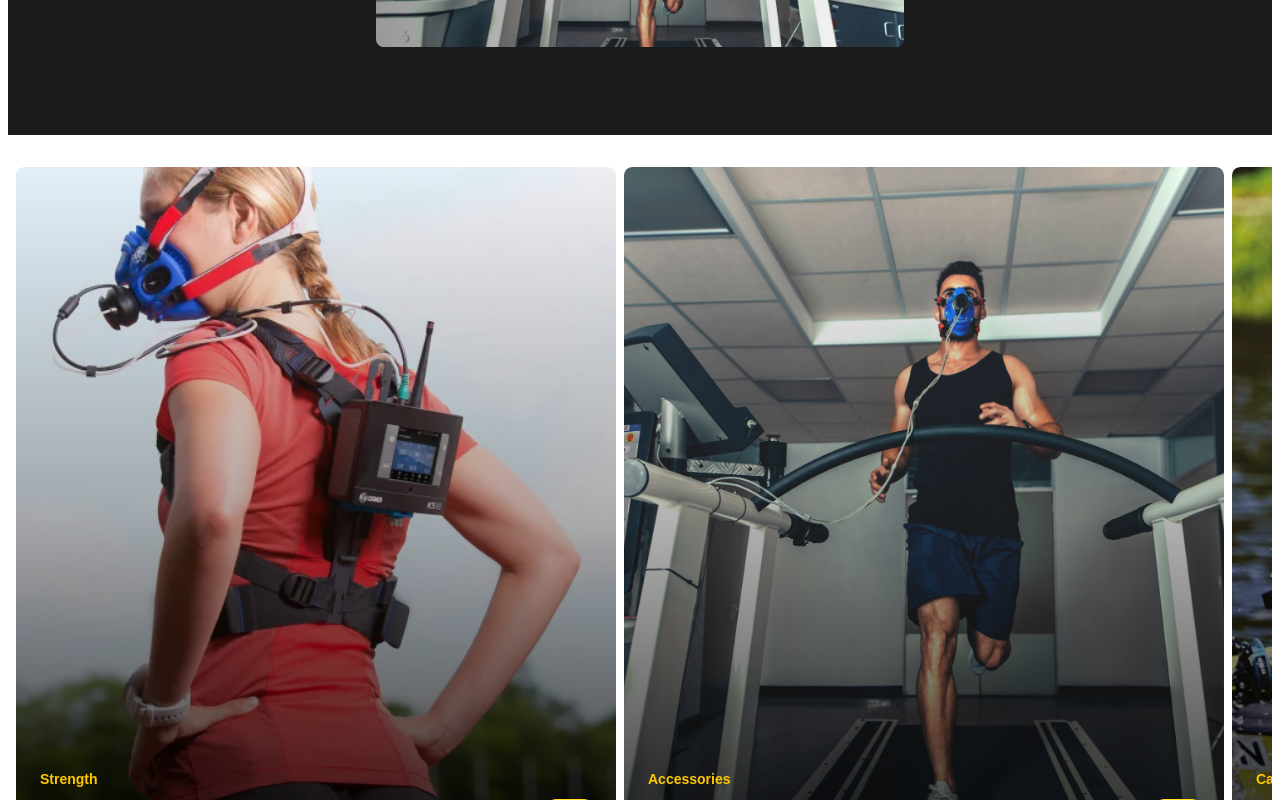
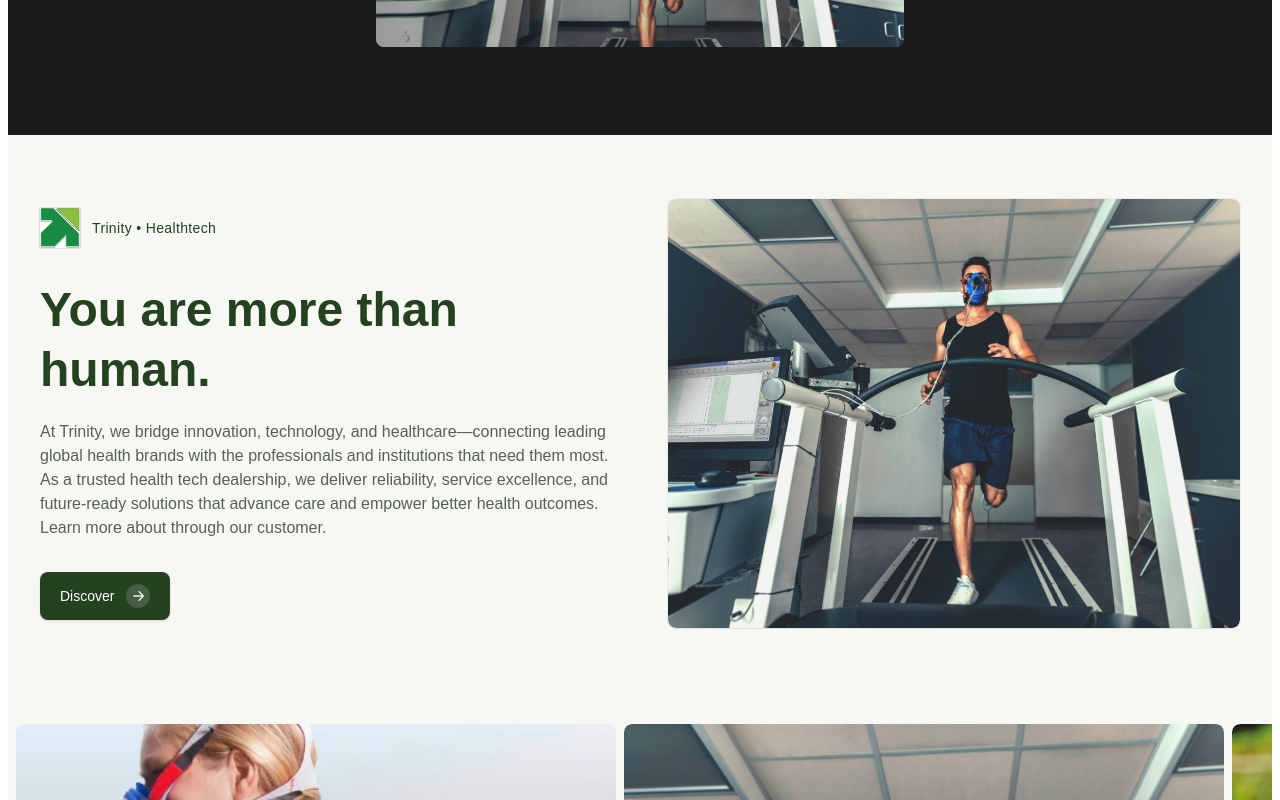
Before and after one commit to dd-002/trinity-medtech-llc, a Next.js app: page / in a window 1280 px wide. Shown: the part 2240-3040 px from the top of the page. Built offline with nearby package versions, Linux system fonts and the light colour scheme; grey boxes are pictures that could not be loaded.

Commit message:
Modified stories section

```diff
--- a/src/app/page.js
+++ b/src/app/page.js
@@ -2,6 +2,7 @@ import Hero from "@/components/home/Hero";
 import Navbar from "@/components/Navbar";
 import BentoShowcase from "@/components/home/BentoShowcase";
 import StoriesCarousel from "@/components/home/Stories";
+import BioHero from "@/components/home/StoriesHero";
 
 const STORIES = [
   {
@@ -25,7 +26,7 @@ const STORIES = [
     image: "/stock/stock2.jpg",
     href: "/brands/pure-strength",
   },
-    {
+  {
     id: "4",
     title: "SKILLRUN — Pro Treadmill",
     subtitle: "Cardio",
@@ -46,7 +47,7 @@ const STORIES = [
     image: "/stock/stock2.jpg",
     href: "/brands/pure-strength",
   },
-    {
+  {
     id: "7",
     title: "SKILLRUN — Pro Treadmill",
     subtitle: "Cardio",
@@ -69,13 +70,13 @@ const STORIES = [
   },
 ];
 
-
 export default function HomePage() {
   return (
     <main className="relative min-h-screen  overflow-hidden">
       <Navbar />
       <Hero />
       <BentoShowcase />
+      <BioHero />
       <StoriesCarousel stories={STORIES} delay={5000} visibleCount={3} />
     </main>
   );
--- a/src/components/home/Stories.jsx
+++ b/src/components/home/Stories.jsx
@@ -168,7 +168,7 @@ export default function StoriesCarousel({
   if (total === 0) return null;
 
   return (
-    <section className="relative w-full overflow-hidden py-8">
+    <section className="relative w-full overflow-hidden py-8 bg-[#F7F8F4]">
       <div className="relative  mx-auto pl-2">
         {/* Track */}
         <div
--- /dev/null
+++ b/src/components/home/StoriesHero.jsx
@@ -0,0 +1,92 @@
+"use client";
+
+import Image from "next/image";
+import Link from "next/link";
+import { useMemo } from "react";
+
+// Simple random helpers (stable per render)
+const randomId = () => Math.floor(Math.random() * 1000) + 1;
+const randomLogo = (n) => `/logos/logoc.svg`; // square logo
+const randomHero = (n) => `/stock/stock2.jpg`; // big right image
+
+export default function BioHero() {
+  const seed = useMemo(randomId, []);
+  const logoSrc = useMemo(() => randomLogo(seed), [seed]);
+  const heroSrc = useMemo(() => randomHero(seed + 1), [seed]);
+
+  return (
+    <section className="w-full bg-[#F7F8F4]">
+      <div className="mx-auto max-w-7xl px-4 sm:px-6 lg:px-8 py-10 lg:py-16">
+        <div className="grid grid-cols-1 lg:grid-cols-2 gap-10 lg:gap-14 items-center">
+          {/* Left: brand + copy */}
+          <div>
+            <div className="flex items-center gap-3 mb-8">
+              <div className="relative size-10  overflow-hidden ring-1 ring-black/10 bg-white">
+                <Image
+                  src={logoSrc}
+                  alt="Brand logo"
+                  fill
+                  sizes="40px"
+                  className="object-cover"
+                  priority
+                />
+              </div>
+              <span className="text-sm  tracking-wide text-[#244220]">
+                Trinity • Healthtech
+              </span>
+            </div>
+
+            <h1 className="text-[#244220] text-4xl sm:text-5xl font-semibold leading-tight">
+              You are more than human.
+            </h1>
+
+            <p className="mt-5 max-w-xl text-[#2c3c2c]/80">
+             At Trinity, we bridge innovation, technology, and healthcare—connecting leading global health brands with the professionals and institutions that need them most. As a trusted health tech dealership, we deliver reliability, service excellence, and future-ready solutions that advance care and empower better health outcomes. Learn more about through our customer.
+            </p>
+
+            <div className="mt-8">
+              <Link
+                href="#discover"
+                className="inline-flex items-center gap-3 rounded-lg bg-[#244220] text-white px-5 py-3 text-sm font-medium shadow-sm hover:bg-[#1f381c] focus:outline-none focus-visible:ring-2 focus-visible:ring-offset-2 focus-visible:ring-[#244220]"
+              >
+                Discover
+                <span
+                  aria-hidden="true"
+                  className="inline-flex items-center justify-center size-6 rounded-full bg-white/15"
+                >
+                  <svg
+                    viewBox="0 0 24 24"
+                    width="16"
+                    height="16"
+                    fill="none"
+                    stroke="currentColor"
+                    strokeWidth="2"
+                    className="opacity-90"
+                  >
+                    <path d="M5 12h14M13 5l7 7-7 7" />
+                  </svg>
+                </span>
+              </Link>
+            </div>
+          </div>
+          {/* Right: image in soft card */}
+          <div className="relative">
+            <div className="relative rounded-lg bg-white shadow-[0_1px_0_0_rgba(0,0,0,0.04)] ring-1 ring-black/5 overflow-hidden">
+              <div className="absolute inset-0 bg-[#244220]/5" />
+              <div className="relative aspect-[4/3] sm:aspect-[5/4] lg:aspect-[4/3]">
+                <Image
+                  src={heroSrc}
+                  alt="Illustration"
+                  fill
+                  sizes="(max-width: 1024px) 100vw, 50vw"
+                  className="object-cover mix-blend-multiply"
+                  priority
+                />
+              </div>
+            </div>
+          </div>
+        </div>
+      </div>
+    </section>
+  );
+}
```
